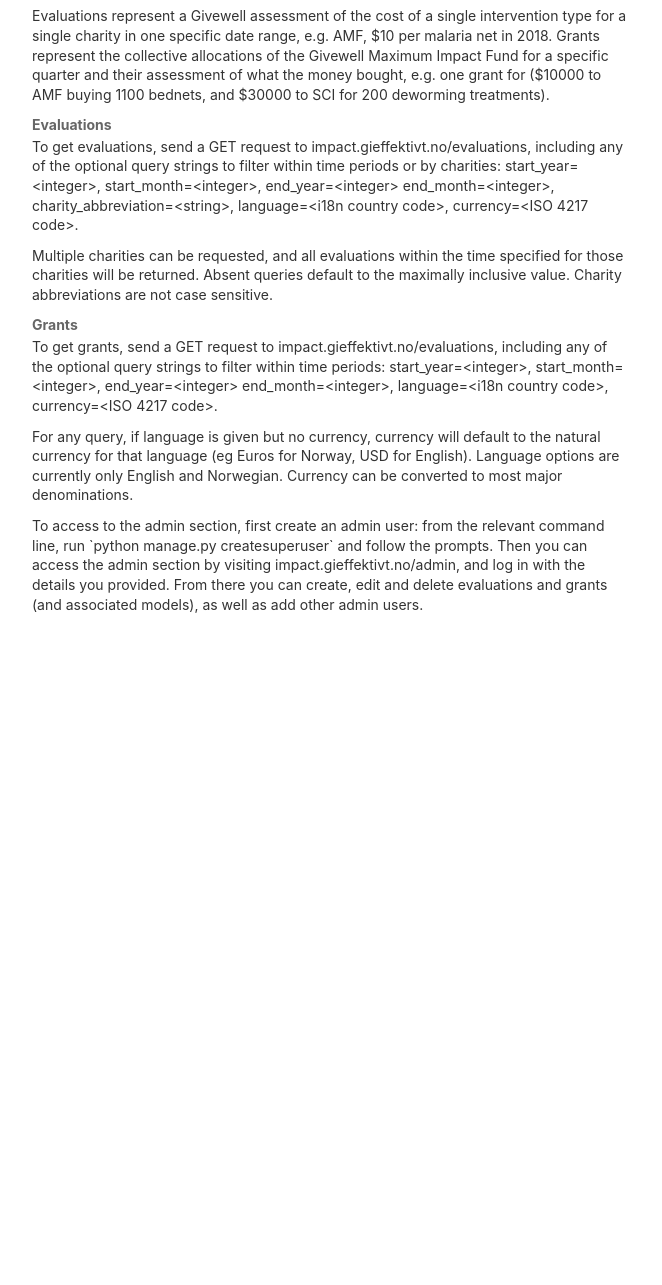
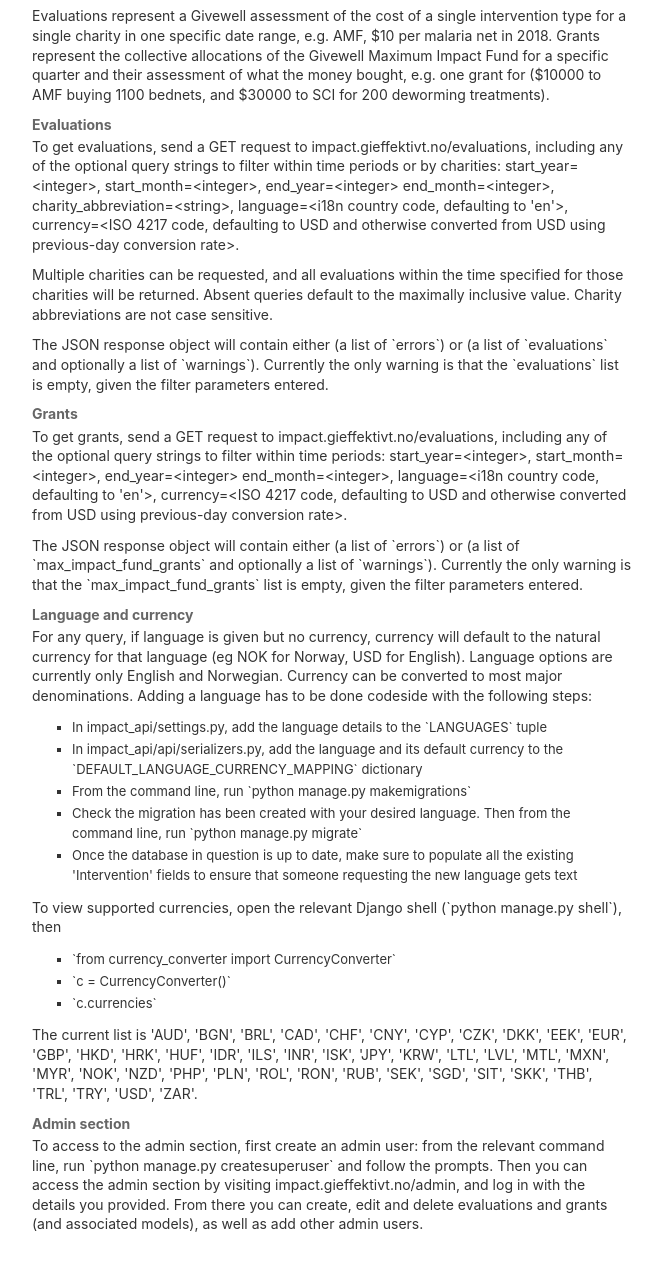
Before and after one commit to stiftelsen-effekt/impact-api, a Django app: template impact_api/templates/admin/index.html in a window 1280 px wide. Shown: the part 307-1592 px from the top of the page, without its empty margins (8-670 px from the left). Before the commit the page ends 920 px from the top, so only its background shows below. Run offline with Django 4.2, Linux system fonts and the light colour scheme; data comes from the database, SQL or seed files in the repository; the template is opened without the code that fills it: most values are stand-ins (such as "Sample title", 1, 10 or a date in 2020).

Commit message:
Update docs

```diff
--- a/impact_api/templates/admin/index.html
+++ b/impact_api/templates/admin/index.html
@@ -18,11 +18,29 @@
     <p>API consumers have two main types of request: 'Evaluations' and 'Max Impact Fund Grants'.</p>
     <p>Evaluations represent a Givewell assessment of the cost of a single intervention type for a single charity in one specific date range, e.g. AMF, $10 per malaria net in 2018. Grants represent the collective allocations of the Givewell Maximum Impact Fund for a specific quarter and their assessment of what the money bought, e.g. one grant for ($10000 to AMF buying 1100 bednets, and $30000 to SCI for 200 deworming treatments).</p>
     <h3>Evaluations</h3>
-    <p>To get evaluations, send a GET request to impact.gieffektivt.no/evaluations, including any of the optional query strings to filter within time periods or by charities: start_year=&lt;integer&gt;, start_month=&lt;integer&gt;, end_year=&lt;integer&gt; end_month=&lt;integer&gt;, charity_abbreviation=&lt;string&gt;, language=&lt;i18n country code&gt;, currency=&lt;ISO 4217 code&gt;.  </p>
+    <p>To get evaluations, send a GET request to impact.gieffektivt.no/evaluations, including any of the optional query strings to filter within time periods or by charities: start_year=&lt;integer&gt;, start_month=&lt;integer&gt;, end_year=&lt;integer&gt; end_month=&lt;integer&gt;, charity_abbreviation=&lt;string&gt;, language=&lt;i18n country code, defaulting to 'en'&gt;, currency=&lt;ISO 4217 code, defaulting to USD and otherwise converted from USD using previous-day conversion rate&gt;. </p>
     <p>Multiple charities can be requested, and all evaluations within the time specified for those charities will be returned. Absent queries default to the maximally inclusive value. Charity abbreviations are not case sensitive.</p>
+    <p>The JSON response object will contain either (a list of `errors`) or (a list of `evaluations` and optionally a list of `warnings`). Currently the only warning is that the `evaluations` list is empty, given the filter parameters entered.</p>
     <h3>Grants</h3>
-    <p>To get grants, send a GET request to impact.gieffektivt.no/evaluations, including any of the optional query strings to filter within time periods: start_year=&lt;integer&gt;, start_month=&lt;integer&gt;, end_year=&lt;integer&gt; end_month=&lt;integer&gt;, language=&lt;i18n country code&gt;, currency=&lt;ISO 4217 code&gt;. </p>
-    <p>For any query, if language is given but no currency, currency will default to the natural currency for that language (eg Euros for Norway, USD for English). Language options are currently only English and Norwegian. Currency can be converted to most major denominations.</p>
+    <p>To get grants, send a GET request to impact.gieffektivt.no/evaluations, including any of the optional query strings to filter within time periods: start_year=&lt;integer&gt;, start_month=&lt;integer&gt;, end_year=&lt;integer&gt; end_month=&lt;integer&gt;, language=&lt;i18n country code, defaulting to 'en'&gt;, currency=&lt;ISO 4217 code, defaulting to USD and otherwise converted from USD using previous-day conversion rate&gt;. </p>
+    <p>The JSON response object will contain either (a list of `errors`) or (a list of `max_impact_fund_grants` and optionally a list of `warnings`). Currently the only warning is that the `max_impact_fund_grants` list is empty, given the filter parameters entered.</p>
+    <h3>Language and currency</h3>
+    <p>For any query, if language is given but no currency, currency will default to the natural currency for that language (eg NOK for Norway, USD for English). Language options are currently only English and Norwegian. Currency can be converted to most major denominations. Adding a language has to be done codeside with the following steps:</p>
+    <ul>
+        <li>In impact_api/settings.py, add the language details to the `LANGUAGES` tuple</li>
+        <li>In impact_api/api/serializers.py, add the language and its default currency to the `DEFAULT_LANGUAGE_CURRENCY_MAPPING` dictionary</li>
+        <li>From the command line, run `python manage.py makemigrations`</li>
+        <li>Check the migration has been created with your desired language. Then from the command line, run `python manage.py migrate`</li>
+        <li>Once the database in question is up to date, make sure to populate all the existing 'Intervention' fields to ensure that someone requesting the new language gets text</li>
+    </ul>
+    <p>To view supported currencies, open the relevant Django shell (`python manage.py shell`), then</p>
+    <ul>
+        <li>`from currency_converter import CurrencyConverter`</li>
+        <li>`c = CurrencyConverter()`</li>
+        <li>`c.currencies`</li>
+    </ul>
+    <p>The current list is 'AUD', 'BGN', 'BRL', 'CAD', 'CHF', 'CNY', 'CYP', 'CZK', 'DKK', 'EEK', 'EUR', 'GBP', 'HKD', 'HRK', 'HUF', 'IDR', 'ILS', 'INR', 'ISK', 'JPY', 'KRW', 'LTL', 'LVL', 'MTL', 'MXN', 'MYR', 'NOK', 'NZD', 'PHP', 'PLN', 'ROL', 'RON', 'RUB', 'SEK', 'SGD', 'SIT', 'SKK', 'THB', 'TRL', 'TRY', 'USD', 'ZAR'.</p>
+    <h3>Admin section</h3>
     <p>To access to the admin section, first create an admin user: from the relevant command line, run `python manage.py createsuperuser` and follow the prompts. Then you can access the admin section by visiting impact.gieffektivt.no/admin, and log in with the details you provided. From there you can create, edit and delete evaluations and grants (and associated models), as well as add other admin users.</p>
   </div>
 </div>
```
Also changed, not shown: README.md.
